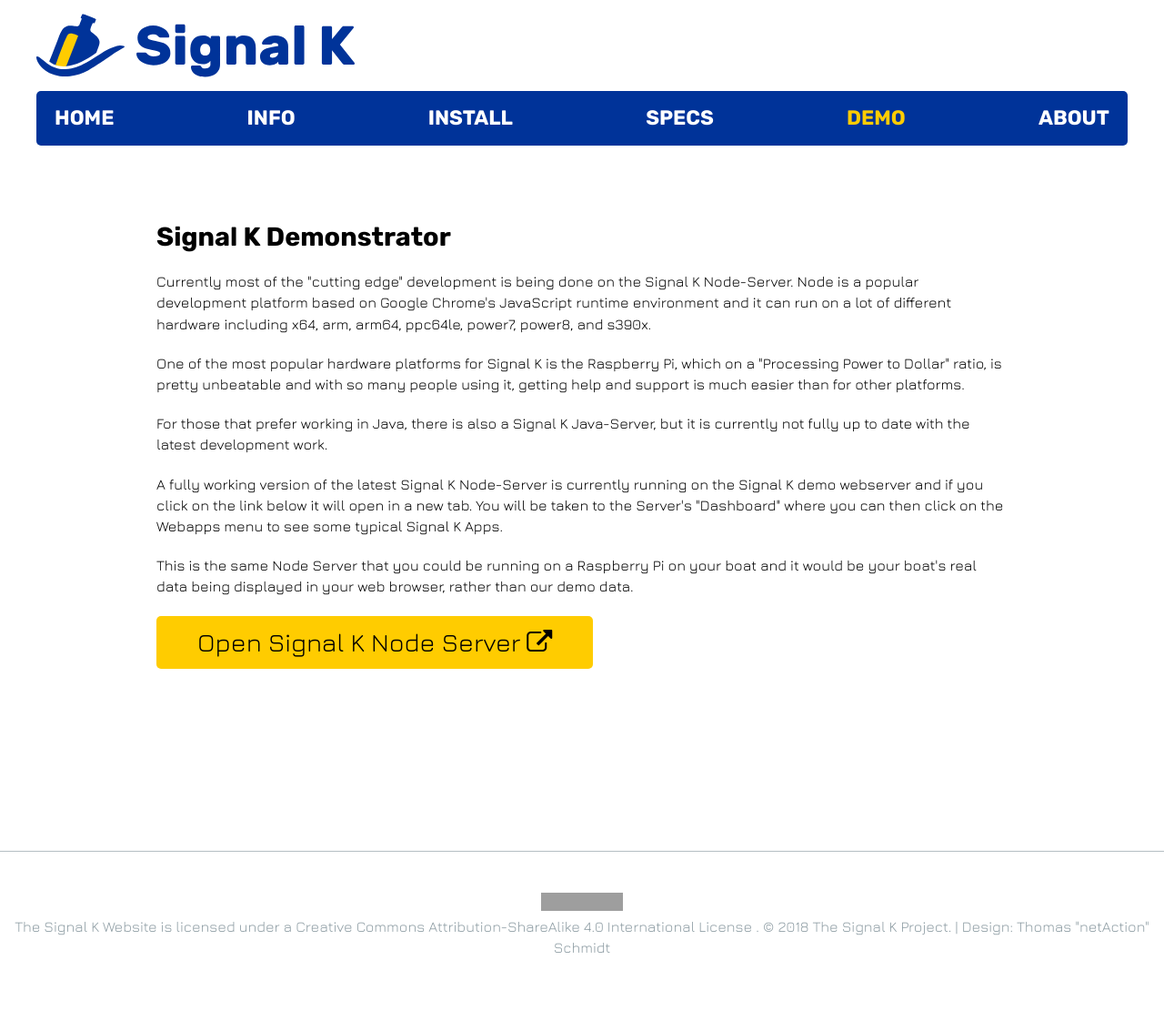
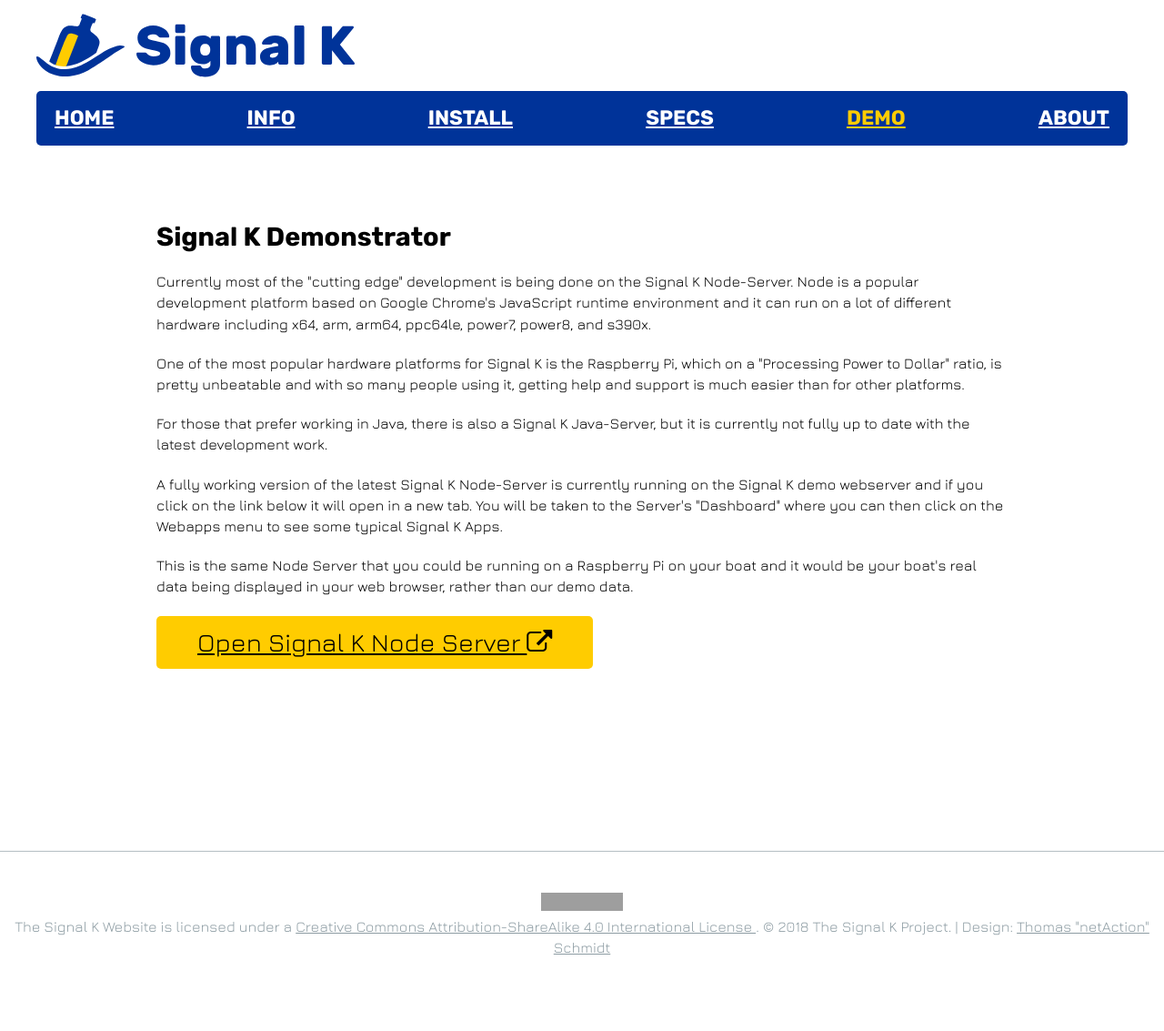
Before and after one commit to SignalK/signalk.github.io, a Jekyll site: the page built from demo.html, in a window 1280 px wide. Shown: the whole page at 91% size. Built offline with Jekyll 4.4.1, drawn with Linux system fonts in a browser that asks for light colours; nearby versions of some CDN libraries; grey boxes are pictures that could not be loaded.

Commit message:
Tweaks to hyperlinks

```diff
--- a/css/style.css
+++ b/css/style.css
@@ -13,8 +13,9 @@
 a:active,
 a:focus,
 a:hover,
-a:visited {
-  text-decoration: none;
+a:link {
+  color: #15193b;
+  text-decoration: underline;
 }
 
 a.anchor {
--- a/demo.html
+++ b/demo.html
@@ -24,5 +24,5 @@
   This is the same Node Server that you could be running on a Raspberry Pi on your boat and it would be your boat's real data
   being displayed in your web browser, rather than our demo data.</p>
 <p>
-<a href="https://demo.signalk.org" target="_blank" class="button-big" title="Open Signal K Node Server in a new tab">Open Signal K Node Server <i class="fa fa-external-link"></i></a>
+<a href="http://demo.signalk.org" target="_blank" class="button-big" title="Open Signal K Node Server in a new tab">Open Signal K Node Server <i class="fa fa-external-link"></i></a>
 </p>
```
